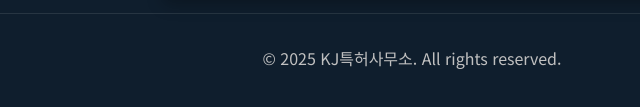
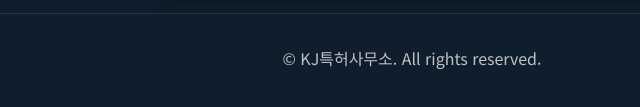
Before and after one commit to kjpat/hp, a plain HTML site: page contact.html in a window 1280 px wide. Shown: the part 2249-2356 px from the top of the page, 228-868 px from the left. Drawn offline with nearby package versions, Linux system fonts and the light colour scheme.

Commit message:
Update contact.html

```diff
--- a/contact.html
+++ b/contact.html
@@ -489,7 +489,7 @@ html:not([lang="ko"]) .map-note {
             </div>
 
             <div class="footer-bottom">
-                <p>&copy; 2025 KJ특허사무소. All rights reserved.</p>
+                <p>&copy; KJ특허사무소. All rights reserved.</p>
             </div>
         </div>
     </footer>
```
